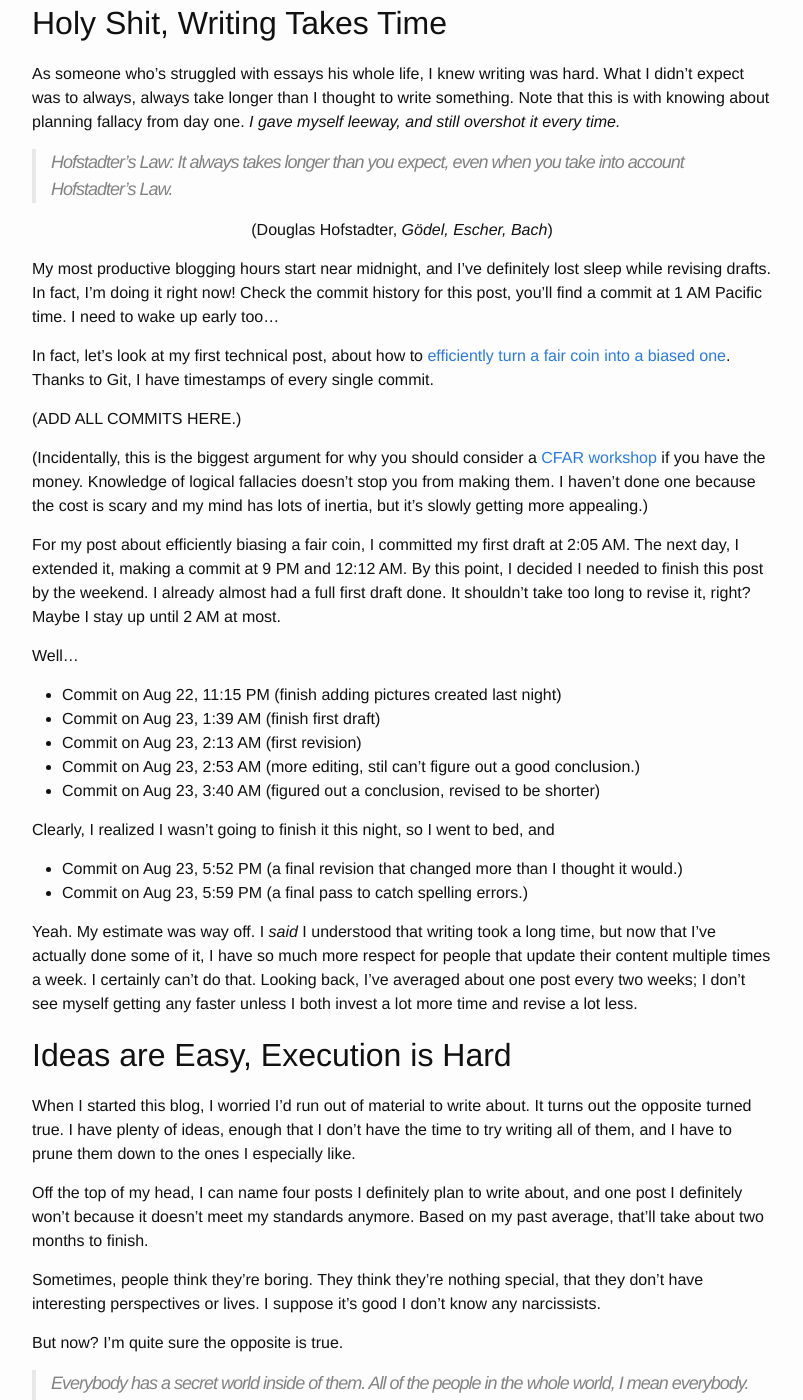
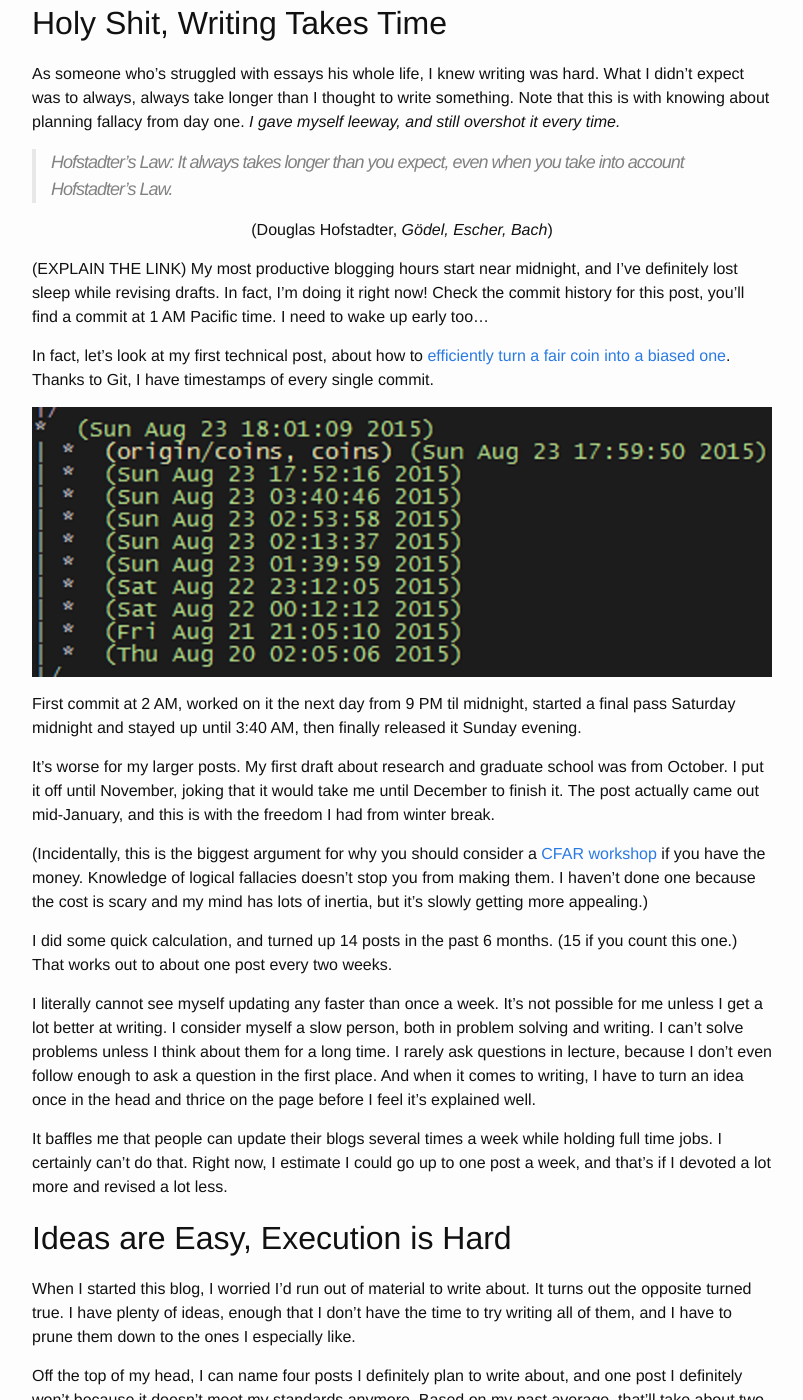
Before and after one commit to alexirpan/alexirpan.github.io, a Jekyll site: the page built from _posts/2016-02-18-half-year.markdown, in a window 1280 px wide and 1400 px high, scrolled down 1007 px. Shown: the whole window, without its empty margins (238-1041 px from the left). Built offline with Jekyll 4.4.1, drawn with Linux system fonts in a browser that asks for light colours; comment, search, counter and statistics services are not loaded.

Commit message:
Adding picture, slightly reorganized

```diff
--- a/_posts/2016-02-18-half-year.markdown
+++ b/_posts/2016-02-18-half-year.markdown
@@ -63,6 +63,7 @@ day one. *I gave myself leeway, and still overshot it every time.*
 (Douglas Hofstadter, *Gödel, Escher, Bach*)
 {: .centered}
 
+(EXPLAIN THE LINK)
 My most productive blogging hours start near midnight, and I've definitely
 lost sleep while revising drafts. In fact, I'm doing it right now! Check
 the commit history for this post, you'll find a commit at 1 AM Pacific time. I need
@@ -72,9 +73,17 @@ In fact, let's look at my first technical post, about how to [efficiently turn a
 fair coin into a biased one](http://www.alexirpan.com/2015/08/23/simulating-a-biased-coin-with-a-fair-one.html).
 Thanks to Git, I have timestamps of every single commit.
 
-(ADD ALL COMMITS HERE.)
+![Commits for coins branch](/public/half-year/coins-commits.png)
+{: .centered}
 
+First commit at 2 AM, worked on it the next day from 9 PM til midnight, started
+a final pass Saturday midnight and stayed up until 3:40 AM, then finally released
+it Sunday evening.
 
+It's worse for my larger posts. My first draft about research and graduate school
+was from October. I put it off until November, joking that it would take me
+until December to finish it. The post actually came out mid-January, and this
+is with the freedom I had from winter break.
 
 (Incidentally, this is the biggest argument for why you should consider
 a [CFAR workshop](http://rationality.org/workshops/) if you have the money.
@@ -82,30 +91,24 @@ Knowledge of logical fallacies doesn't
 stop you from making them. I haven't done one because the cost is scary and my
 mind has lots of inertia, but it's slowly getting more appealing.)
 
-For my post about efficiently biasing a fair coin, I committed my first draft
-at 2:05 AM. The next day, I extended it, making a commit at 9 PM and 12:12 AM.
-By this point, I decided I needed to finish this post by the weekend. I already
-almost had a full first draft done. It shouldn't take too long to revise it, right?
-Maybe I stay up until 2 AM at most.
+I did some quick calculation, and turned up 14 posts in the past 6 months. (15
+if you count this one.) That works out to about one post every two weeks.
 
-Well...
+I literally cannot see myself updating any faster than once a week. It's
+not possible for me unless I get a lot better at writing. I consider myself
+a slow person, both in problem solving and writing. I can't solve problems unless
+I think about them for a long time. I rarely ask questions in lecture, because
+I don't even follow enough to ask a question in the first place. And when
+it comes to writing, I have to turn an idea once in the head and thrice on
+the page before I feel it's explained well.
 
-* Commit on Aug 22, 11:15 PM (finish adding pictures created last night)
-* Commit on Aug 23, 1:39 AM (finish first draft)
-* Commit on Aug 23, 2:13 AM (first revision)
-* Commit on Aug 23, 2:53 AM (more editing, stil can't figure out a good conclusion.)
-* Commit on Aug 23, 3:40 AM (figured out a conclusion, revised to be shorter)
+It baffles me that people can update their blogs several times a week while holding
+full time jobs. I certainly can't do that.
+Right now, I estimate I could go up to one post a week, and that's
+if I devoted a lot more and revised a lot less.
 
-Clearly, I realized I wasn't going to finish it this night, so I went to bed, and
 
-* Commit on Aug 23, 5:52 PM (a final revision that changed more than I thought it would.)
-* Commit on Aug 23, 5:59 PM (a final pass to catch spelling errors.)
 
-Yeah. My estimate was way off. I *said* I understood that writing took a long time,
-but now that I've actually done some of it, I have so much more respect for people
-that update their content multiple times a week. I certainly can't do that.
-Looking back, I've averaged about one post every two weeks; I don't see myself
-getting any faster unless I both invest a lot more time and revise a lot less.
 
 
 Ideas are Easy, Execution is Hard
```
Also changed, not shown: public/half-year/coins-commits.png (added).
